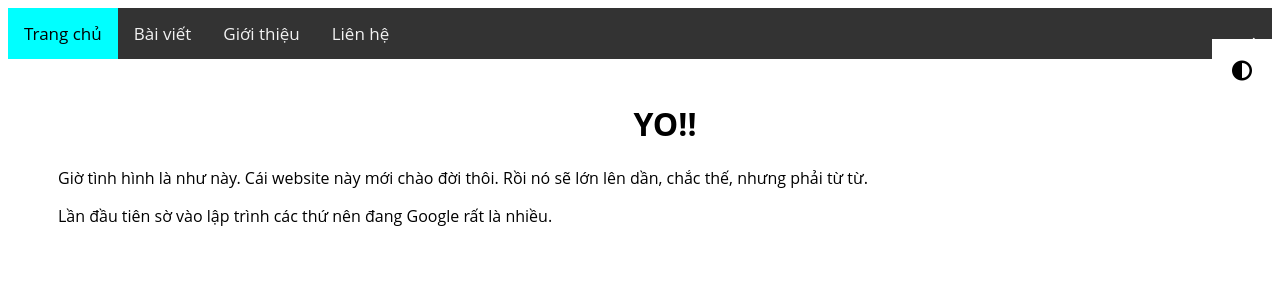
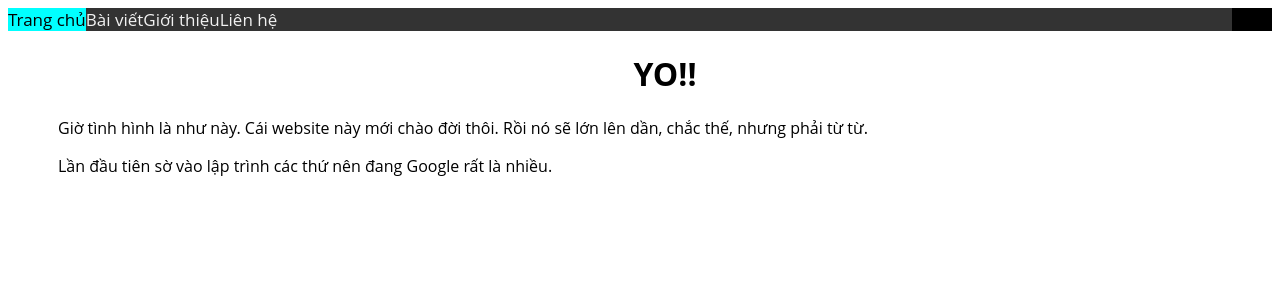
Before and after one commit to consoicongnghe/consoicongnghe.github.io, a Jekyll site: the page index.html, which Jekyll copies as it is, in a window 1280 px wide. Shown: the top 300 px of the page. Built offline with Jekyll 4.4.1, drawn with Linux system fonts in a browser that asks for light colours; nearby versions of some CDN libraries.

Commit message:
fix topnav hidden butt
but its already commented out. instead experimenting putting new button up into the topnav

```diff
--- a/assets/css/styles.css
+++ b/assets/css/styles.css
@@ -39,9 +39,9 @@
 
 /* https://github.com/mahozad/theme-switch*/
 theme-switch {
-	width: 20px;
-	padding: 20px;
-	background: #fff;
+	width: 10px;
+	padding: 10px;
+	background: #000;
 
 	/*
 	* There is a special property called --theme-switch-icon-color
@@ -87,7 +87,7 @@
   float: left;
   color: #f2f2f2;
   text-align: center;
-  padding: 14px 16px;
+  padding: 0px 0px;
   text-decoration: none;
   font-size: 17px;
 }
@@ -107,8 +107,14 @@
 /* Right-aligned section inside the top navigation */
 .topnav-right {
   float: right;
-  color: #333;
+  background-color: #333;
   text-align: center;
+}
+.topnav-right a {
+	color: #333;
+}
+.topnav-right a:hover {
+  background-color: #333;
 }
 
 
--- a/index.html
+++ b/index.html
@@ -27,7 +27,8 @@
 			<a href="/about">Giới thiệu</a>
 			<a href="/contact">Liên hệ</a>
 			<div class="topnav-right">
-				<a href="/login">.</a>
+				<theme-switch><i class="fa fa-circle-half-stroke fa-lg"></i></theme-switch>
+				<!--<a href="/login">.</a>-->
 			</div>
 		</div>
 		<div class="rightalign">
@@ -38,7 +39,6 @@
 					userTheme.classList.toggle("dark-mode");
 				}
 			</script>-->
-			<theme-switch><i class="fa fa-circle-half-stroke fa-lg"></i></theme-switch>
 		</div>
 		<div class="postss">
 			<h1 style="text-align:center;">YO!!</h1>
```
